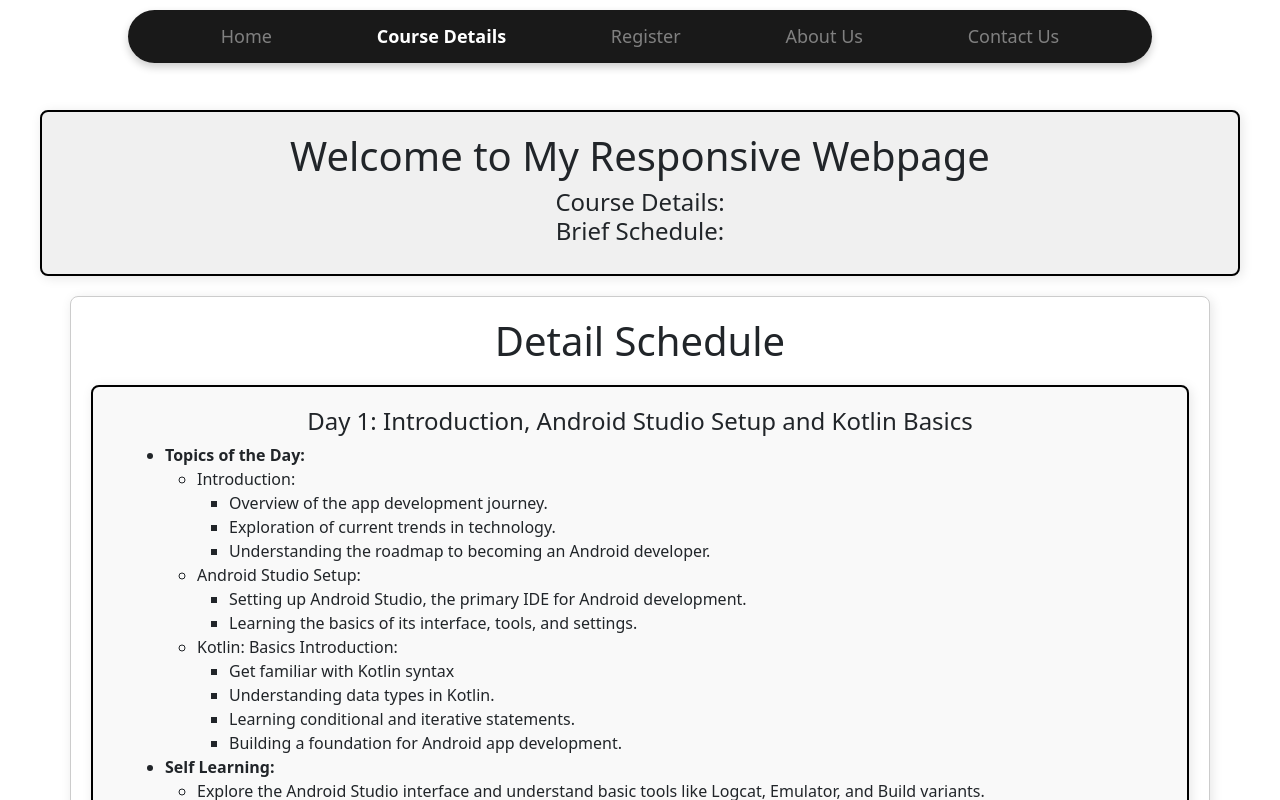
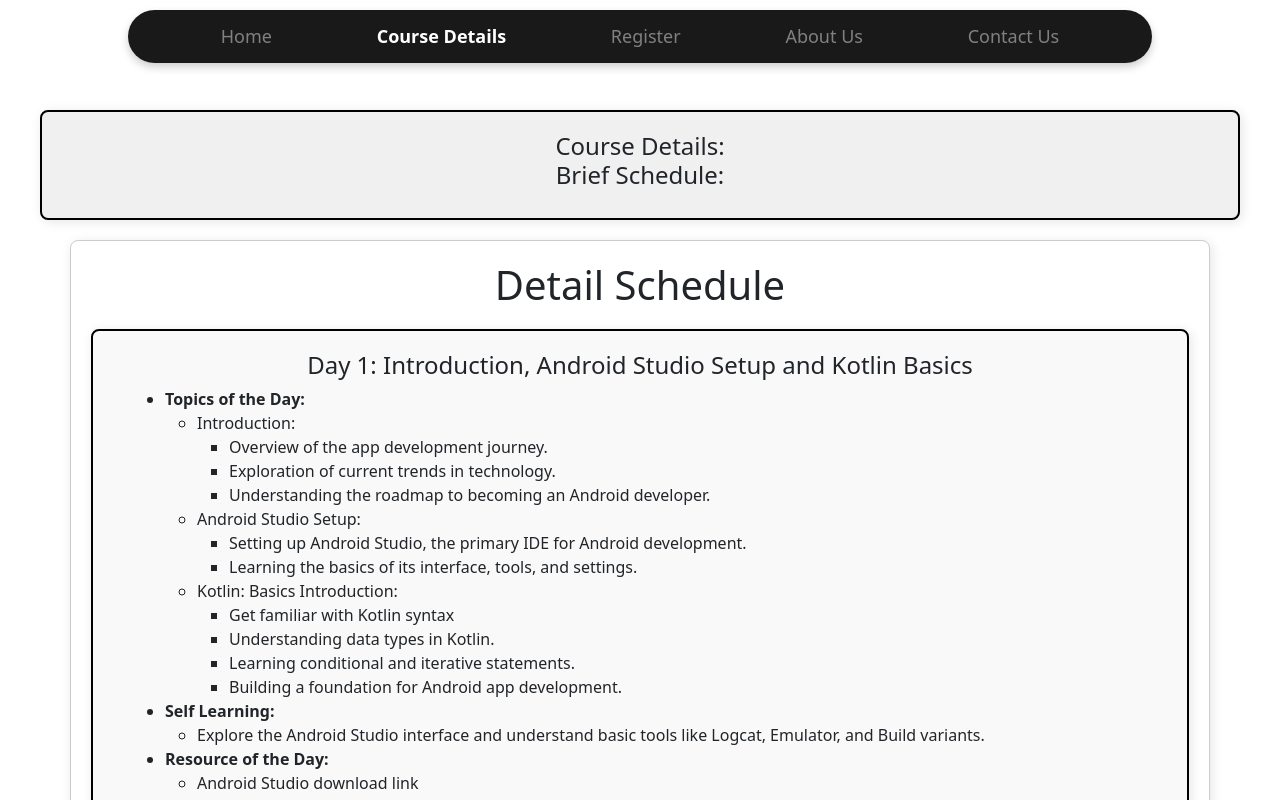
Before and after one commit to Nish-16/HC-new, a React (Vite) app in the folder HC-website/: page /content in a window 1280 px wide. Shown: the top 800 px of the page. Built offline with nearby package versions, Linux system fonts and the light colour scheme; a web font is replaced by a local one.

Commit message:
minor change

```diff
--- a/HC-website/src/assets/pages/Content/Content.jsx
+++ b/HC-website/src/assets/pages/Content/Content.jsx
@@ -362,7 +362,6 @@ function Content() {
       <Navbar />
       <div className="Content-container">
         <header className="Title-box">
-          <h1 className="text-center">Welcome to My Responsive Webpage</h1>
           <h4 className="text-center">
             Course Details:
             <br />
```
